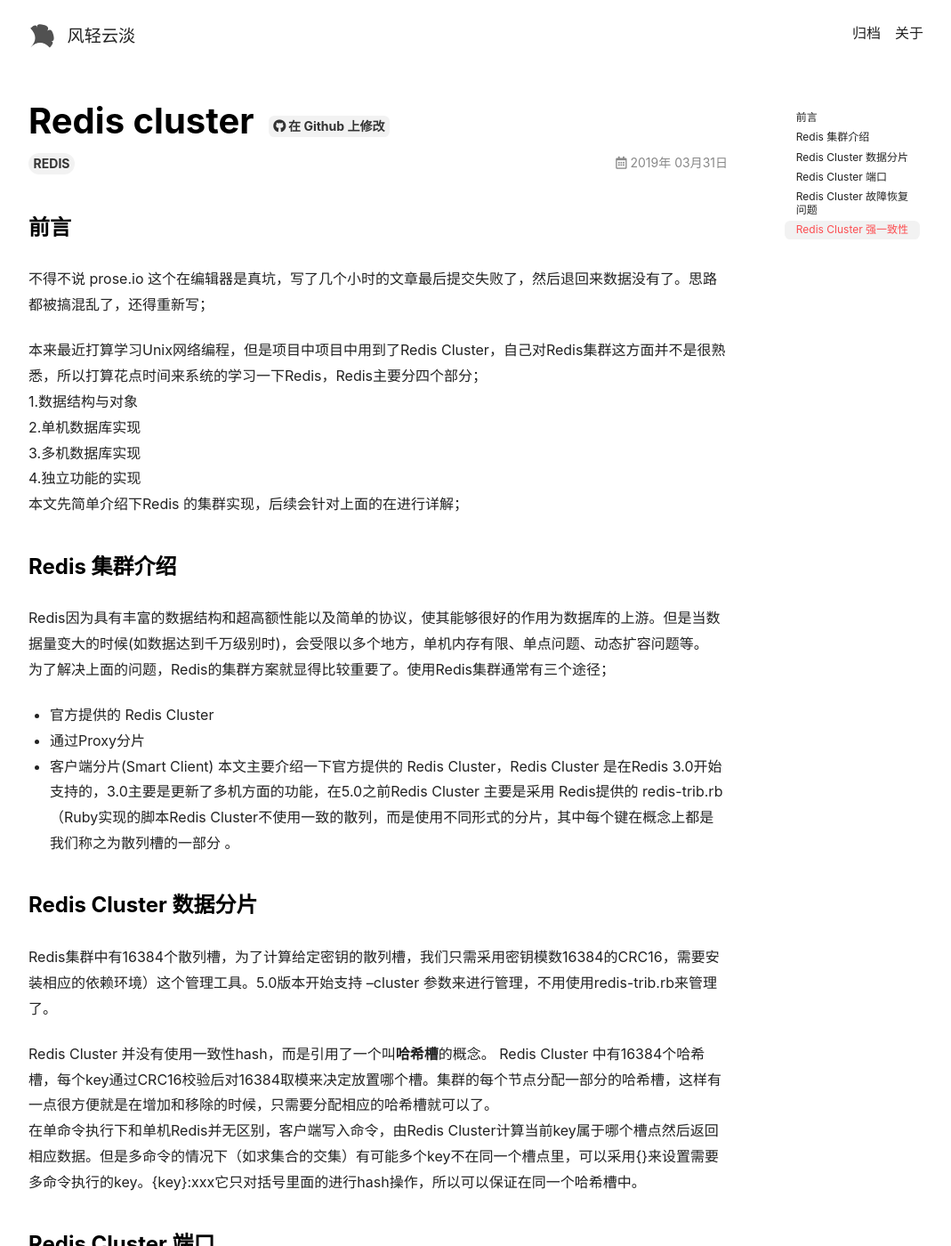
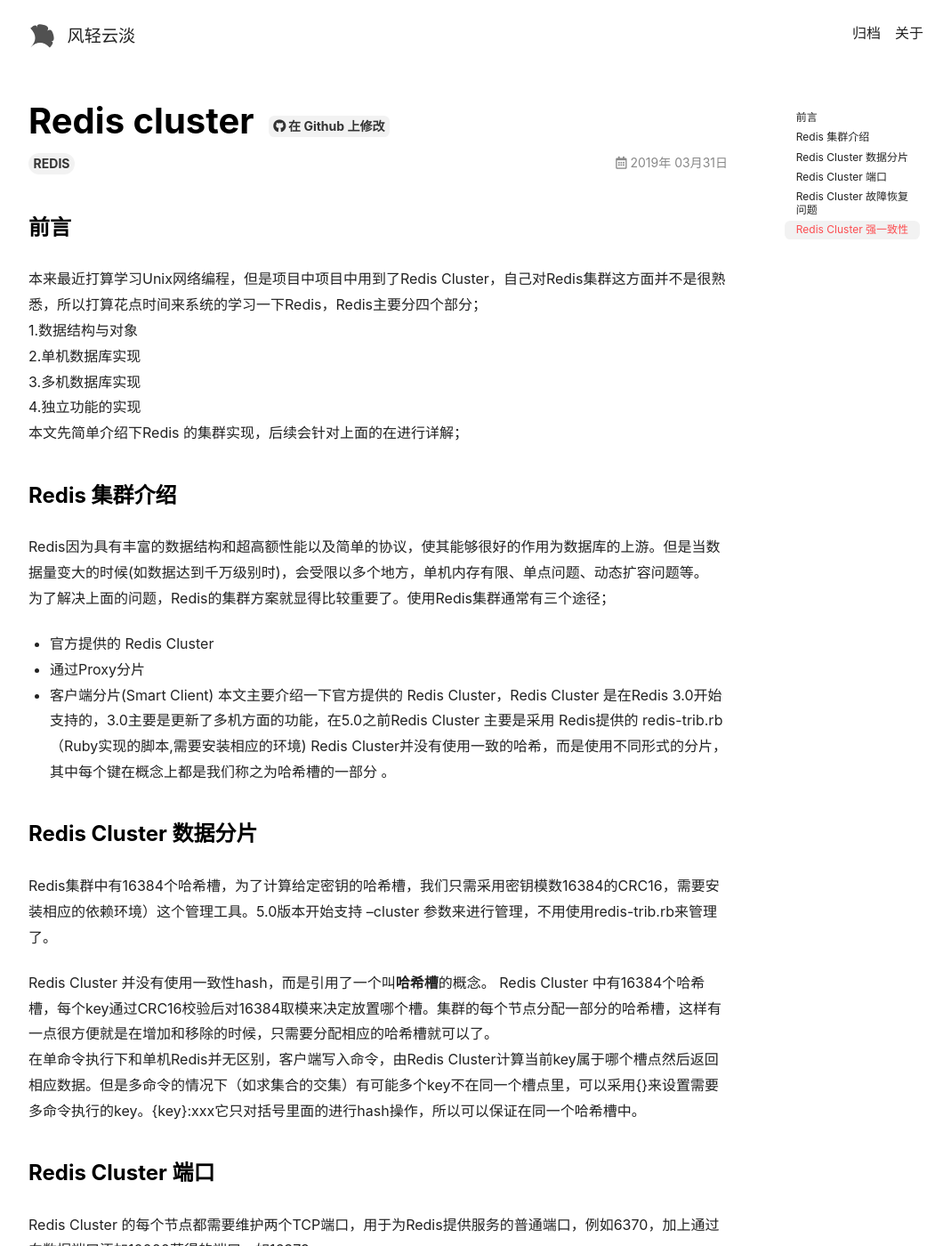
Before and after one commit to zhaodezhen/dezhen.github.io, a Jekyll site: the page built from _posts/2019-03-31-Redis Cluster.md, in a window 1280 px wide and 1400 px high. Shown: the whole window at 89% size, without its empty margins (105-1174 px from the left). Built offline with Jekyll 4.4.1, drawn with Linux system fonts in a browser that asks for light colours; nearby versions of some CDN libraries.

Commit message:
Update 2019-03-31-Redis Cluster.md

```diff
--- a/_posts/2019-03-31-Redis Cluster.md
+++ b/_posts/2019-03-31-Redis Cluster.md
@@ -4,8 +4,6 @@ key: 20190331
 tags: REDIS
 ---
 ### 前言
-
-不得不说 prose.io 这个在编辑器是真坑，写了几个小时的文章最后提交失败了，然后退回来数据没有了。思路都被搞混乱了，还得重新写；
 
 本来最近打算学习Unix网络编程，但是项目中项目中用到了Redis Cluster，自己对Redis集群这方面并不是很熟悉，所以打算花点时间来系统的学习一下Redis，Redis主要分四个部分；
 1.数据结构与对象
@@ -20,10 +18,10 @@ Redis因为具有丰富的数据结构和超高额性能以及简单的协议，
 - 通过Proxy分片
 - 客户端分片(Smart Client)
 <!--more-->
-本文主要介绍一下官方提供的 Redis Cluster，Redis Cluster 是在Redis 3.0开始支持的，3.0主要是更新了多机方面的功能，在5.0之前Redis Cluster 主要是采用 Redis提供的 redis-trib.rb（Ruby实现的脚本Redis Cluster不使用一致的散列，而是使用不同形式的分片，其中每个键在概念上都是我们称之为散列槽的一部分 。
+本文主要介绍一下官方提供的 Redis Cluster，Redis Cluster 是在Redis 3.0开始支持的，3.0主要是更新了多机方面的功能，在5.0之前Redis Cluster 主要是采用 Redis提供的 redis-trib.rb（Ruby实现的脚本,需要安装相应的环境) Redis Cluster并没有使用一致的哈希，而是使用不同形式的分片，其中每个键在概念上都是我们称之为哈希槽的一部分 。
 
 ### Redis Cluster 数据分片
-Redis集群中有16384个散列槽，为了计算给定密钥的散列槽，我们只需采用密钥模数16384的CRC16，需要安装相应的依赖环境）这个管理工具。5.0版本开始支持 --cluster 参数来进行管理，不用使用redis-trib.rb来管理了。
+Redis集群中有16384个哈希槽，为了计算给定密钥的哈希槽，我们只需采用密钥模数16384的CRC16，需要安装相应的依赖环境）这个管理工具。5.0版本开始支持 --cluster 参数来进行管理，不用使用redis-trib.rb来管理了。
 
 Redis Cluster 并没有使用一致性hash，而是引用了一个叫**哈希槽**的概念。
 Redis Cluster 中有16384个哈希槽，每个key通过CRC16校验后对16384取模来决定放置哪个槽。集群的每个节点分配一部分的哈希槽，这样有一点很方便就是在增加和移除的时候，只需要分配相应的哈希槽就可以了。
```
